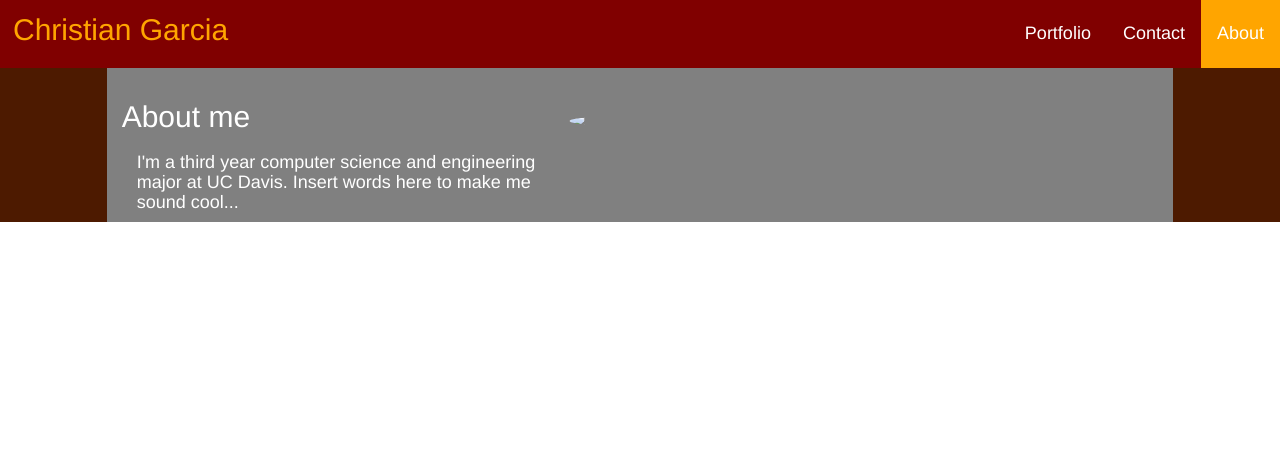
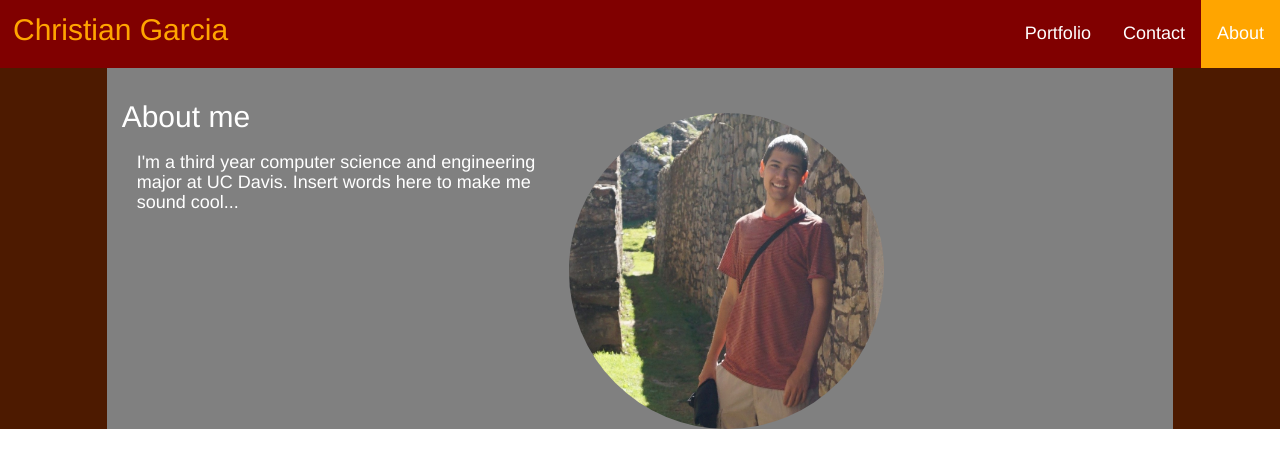
Before and after one commit to KitanGarcia/KitanGarcia.github.io, a Jekyll site: the page index.html, which Jekyll copies as it is, in a window 1280 px wide. Shown: the top 468 px of the page. Built offline with Jekyll 4.4.1, drawn with Linux system fonts in a browser that asks for light colours.

Commit message:
Update index.html

```diff
--- a/index.html
+++ b/index.html
@@ -25,7 +25,7 @@
           <br></br>
           <h2 class = "abouttext">About me</h2>
           <h4 class = "abouttext col-md-5 col-xs-5"> I'm a third year computer science and engineering major at UC Davis. Insert words here to make me sound cool...</h4>
-          <img class = "img-responsive col-md-4 col-xs-5 imgme" src = "aboutme.JPG">
+          <img class = "img-responsive col-md-4 col-xs-5 imgme" src = "/images/aboutme.JPG">
           <br></br>
         </div>
 <!--        <div class = "row">
```
